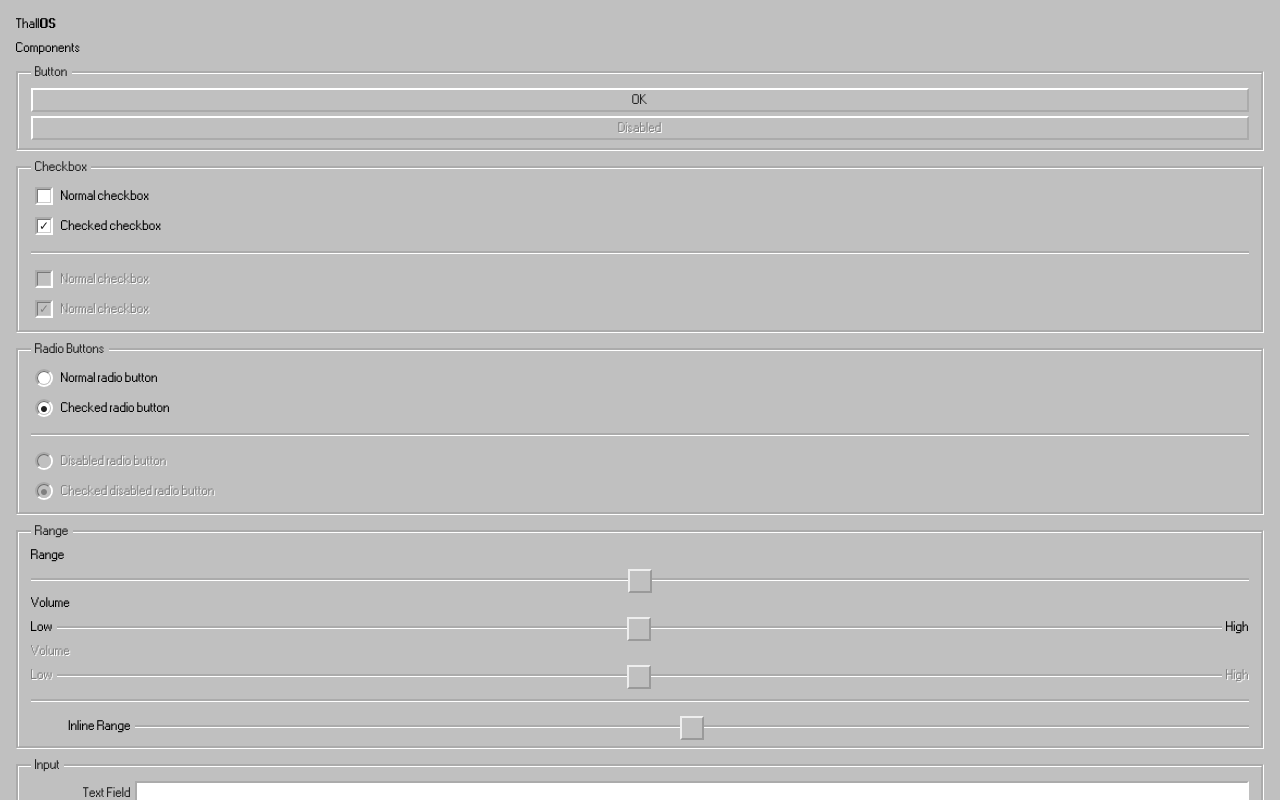
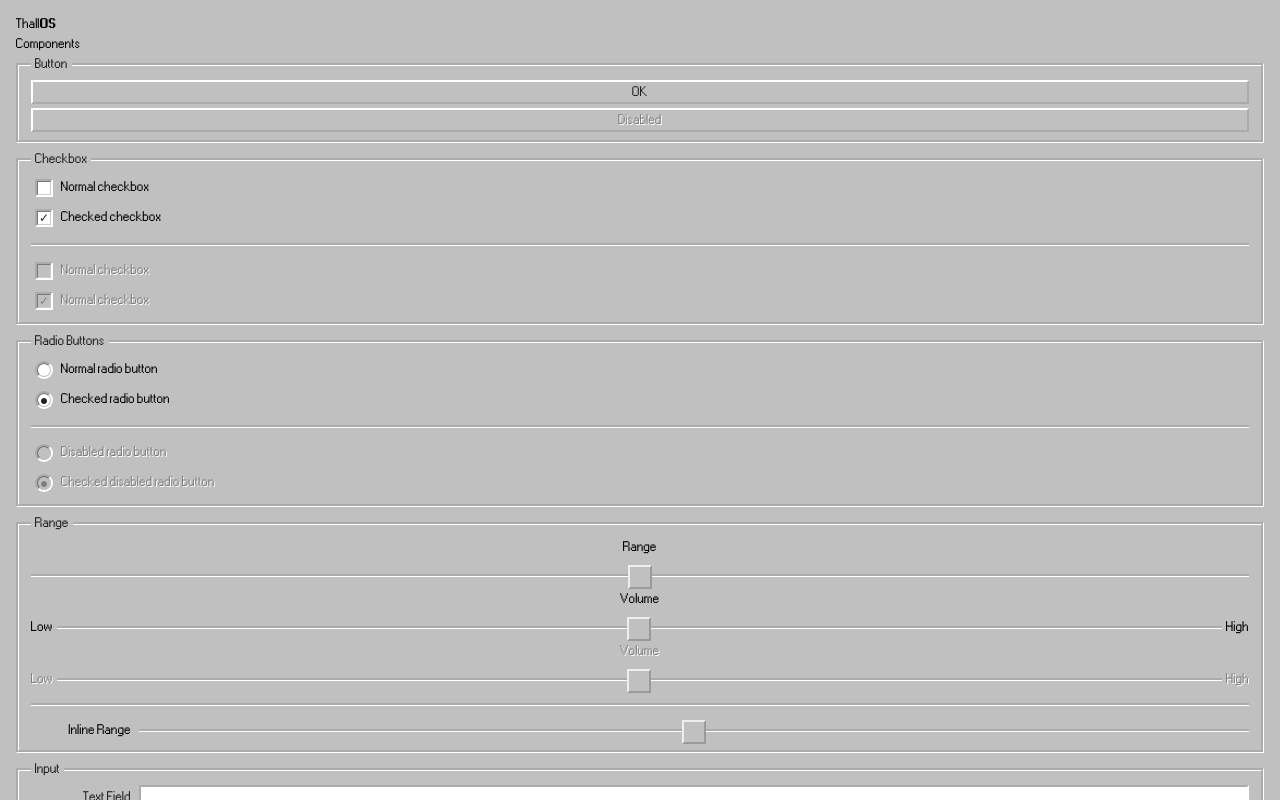
Before and after one commit to tmaiadev/thallos, a React (Vite) app: page / in a window 1280 px wide. Built offline with nearby package versions, Linux system fonts and the light colour scheme.

Commit message:
refactor: uses Stack for layout in Checkbox, RadioButton, Range, and TextField

```diff
--- a/src/components/ui/checkbox/Checkbox.module.css
+++ b/src/components/ui/checkbox/Checkbox.module.css
@@ -1,8 +1,5 @@
 @layer component {
   .root {
-    display: flex;
-    align-items: center;
-    gap: 8px;
     padding: 4px;
 
     &:focus-within {
--- a/src/components/ui/checkbox/Checkbox.tsx
+++ b/src/components/ui/checkbox/Checkbox.tsx
@@ -1,6 +1,7 @@
 import type { CheckboxProps } from "./Checkbox.types";
 import styles from "./Checkbox.module.css";
 import { cn } from "../../../utils/cn";
+import Stack, { StackItem } from "../stack";
 
 export function Checkbox({
   disabled = false,
@@ -11,7 +12,13 @@ export function Checkbox({
   ...props
 }: CheckboxProps) {
   return (
-    <label className={cn(className, styles.root)}>
+    <Stack
+      as="label"
+      className={cn(styles.root, className)}
+      dir="horizontal"
+      gap={4}
+    >
+      <StackItem grow={0}>
         <input
           checked={checked}
           className={styles.input}
@@ -20,7 +27,8 @@ export function Checkbox({
           type="checkbox"
           {...props}
         />
+      </StackItem>
       <span className={cn(disabled && styles["disabled-label"])}>{children}</span>
-    </label>
+    </Stack>
   );
 };
--- a/src/components/ui/radio-button/RadioButton.module.css
+++ b/src/components/ui/radio-button/RadioButton.module.css
@@ -1,8 +1,5 @@
 @layer component {
   .root {
-    display: flex;
-    align-items: center;
-    gap: 8px;
     padding: 4px;
 
     &:focus-within {
--- a/src/components/ui/radio-button/RadioButton.tsx
+++ b/src/components/ui/radio-button/RadioButton.tsx
@@ -1,6 +1,7 @@
 import type { RadioButtonProps } from "./RadioButton.types";
 import styles from "./RadioButton.module.css";
 import { cn } from "../../../utils/cn";
+import Stack, { StackItem } from "../stack";
 
 export function RadioButton({
   disabled = false,
@@ -11,7 +12,13 @@ export function RadioButton({
   ...props
 }: RadioButtonProps) {
   return (
-    <label className={cn(className, styles.root)}>
+    <Stack
+      as="label"
+      className={cn(styles.root, className)}
+      dir="horizontal"
+      gap={4}
+    >
+      <StackItem grow={0}>
         <input
           checked={checked}
           className={styles.input}
@@ -20,7 +27,8 @@ export function RadioButton({
           type="radio"
           {...props}
         />
+      </StackItem>
       <span className={cn(disabled && styles["disabled-label"])}>{children}</span>
-    </label>
+    </Stack>
   );
 }
--- a/src/components/ui/range/Range.module.css
+++ b/src/components/ui/range/Range.module.css
@@ -1,14 +1,5 @@
 @layer component {
   .root {
-    display: flex;
-    flex-direction: column;
-    gap: 4px;
-
-    &.is-inline {
-      align-items: center;
-      flex-direction: row;
-    }
-
     &:focus-within {
       outline: var(--foreground) dotted 1px;
       outline-offset: 4px;
@@ -20,21 +11,6 @@
       text-align: end;
       width: 100px;
     }
-  }
-
-  .content {
-    display: flex;
-    align-items: stretch;
-    flex-grow: 1;
-    gap: 4px;
-  }
-
-  .prefix,
-  .suffix {
-    display: flex;
-    align-items: center;
-    width: min-content;
-    flex-grow: 0;
   }
 
   .slider {
--- a/src/components/ui/range/Range.tsx
+++ b/src/components/ui/range/Range.tsx
@@ -1,12 +1,34 @@
+import { cn } from "@/utils/cn";
+import Stack, { StackItem } from "../stack";
+import styles from "./Range.module.css";
 import type { RangeProps } from "./Range.types";
-import styles from "./Range.module.css";
-import { cn } from "@/utils/cn";
 
 export function Range({ label, ref, className, variant = "stacked", prefix, suffix, disabled, ...props }: RangeProps) {
-  return <label className={cn(styles.root, variant === "inline" && styles["is-inline"], disabled && styles["is-disabled"], className)}>
-    <span className={cn(styles.label, variant === "inline" && styles["is-inline"])}>{label}</span>
-    <div className={styles.content}>
-      {prefix && <div aria-hidden className={styles.prefix}>{prefix}</div>}
+  return <Stack
+    as="label"
+    gap={4}
+    dir={variant === "stacked" ? "vertical" : "horizontal"}
+    className={
+      cn(
+        styles.root,
+        disabled && styles["is-disabled"],
+        className
+      )
+    }
+  >
+    <StackItem
+      grow={0}
+      alignSelf="center"
+      className={cn(styles.label, variant === "inline" && styles["is-inline"])}
+    >
+      {label}
+    </StackItem>
+    <Stack
+      dir="horizontal"
+      alignItems="stretch"
+      gap={2}
+    >
+      {prefix && <StackItem aria-hidden alignSelf="center" grow={0}>{prefix}</StackItem>}
       <input
         type="range"
         ref={ref}
@@ -14,7 +36,7 @@ export function Range({ label, ref, className, variant = "stacked", prefix, suff
         disabled={disabled}
         {...props}
       />
-      {suffix && <div aria-hidden className={styles.suffix}>{suffix}</div>}
-    </div>
-  </label>;
+      {suffix && <StackItem aria-hidden alignSelf="center" grow={0}>{suffix}</StackItem>}
+    </Stack>
+  </Stack>;
 }
--- a/src/components/ui/stack/Stack.tsx
+++ b/src/components/ui/stack/Stack.tsx
@@ -55,6 +55,7 @@ export function StackItem({
   grow = 1,
   order = 0,
   shrink = 1,
+  ...props
 }: StackItemProps) {
   const Component = as || "div";
   const style = {
@@ -68,7 +69,8 @@ export function StackItem({
   return (
     <Component
       className={cn(styles["stack-item"], className)}
-      style={style}>
+      style={style}
+      {...props}>
       {children}
     </Component>
   );
--- a/src/components/ui/text-field/TextField.module.css
+++ b/src/components/ui/text-field/TextField.module.css
@@ -1,13 +1,20 @@
 @layer component {
-  .root {
-    display: flex;
-    flex-direction: column;
-    gap: 2px;
-  }
-
   .label {
     color: var(--foreground);
     font-size: var(--font-size);
+
+    &.is-inline {
+      width: 100px;
+      flex-shrink: 0;
+      text-align: end;
+    }
+  }
+
+  .root {
+    &:has(.input:disabled, .input[readonly]) .label {
+      color: var(--disabled-text-color);
+      text-shadow: var(--disabled-text-shadow);
+    }
   }
 
   .input {
@@ -31,26 +38,4 @@
       background-color: var(--background);
     }
   }
-
-  .inline {
-    flex-direction: row;
-    align-items: center;
-    gap: 4px;
-
-    .label {
-      width: 100px;
-      flex-shrink: 0;
-      text-align: end;
-    }
-
-    .input {
-      flex: 1;
-      width: auto;
-    }
-  }
-
-  .root:has(.input:disabled, .input[readonly]) .label {
-    color: var(--disabled-text-color);
-    text-shadow: var(--disabled-text-shadow);
-  }
 }
--- a/src/components/ui/text-field/TextField.tsx
+++ b/src/components/ui/text-field/TextField.tsx
@@ -1,6 +1,7 @@
 import type { TextFieldProps } from "./TextField.types";
 import styles from "./TextField.module.css";
 import { cn } from "../../../utils/cn";
+import Stack, { StackItem } from "../stack";
 
 export function TextField({
   label,
@@ -12,8 +13,20 @@ export function TextField({
   ...props
 }: TextFieldProps) {
   return (
-    <label className={cn(className, styles.root, variant === "inline" && styles.inline)}>
-      {label && <span className={styles.label}>{label}</span>}
+    <Stack
+      as="label"
+      dir={variant === "stacked" ? "vertical" : "horizontal"}
+      alignItems={variant === "stacked" ? "stretch" : "center"}
+      gap={4}
+      className={cn(className, styles.root)}>
+      {label && (
+        <StackItem
+          as="span"
+          className={cn(styles.label, variant === "inline" && styles["is-inline"])}
+        >
+          {label}
+        </StackItem>
+      )}
       <input
         aria-disabled={disabled}
         className={styles.input}
@@ -22,6 +35,6 @@ export function TextField({
         type={type}
         {...props}
       />
-    </label>
+    </Stack>
   );
 }
```
Also changed, not shown: 2 other files (tests, documents, lock files or other folders). Lines whose indentation alone changed are shown as unchanged.
